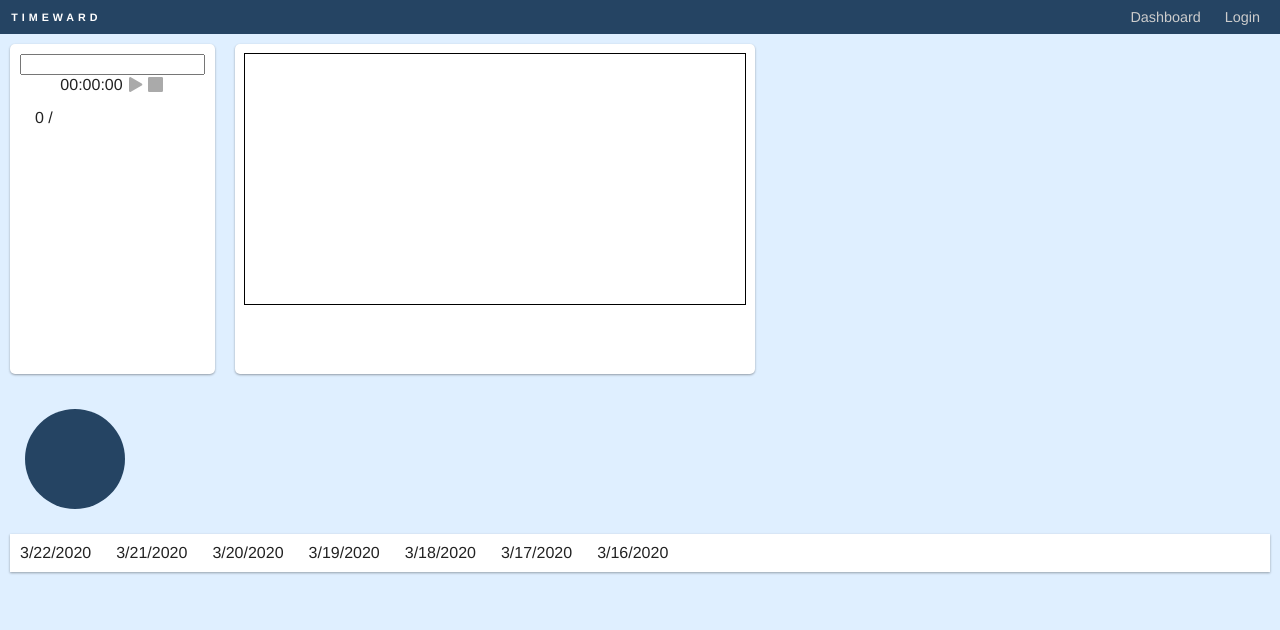
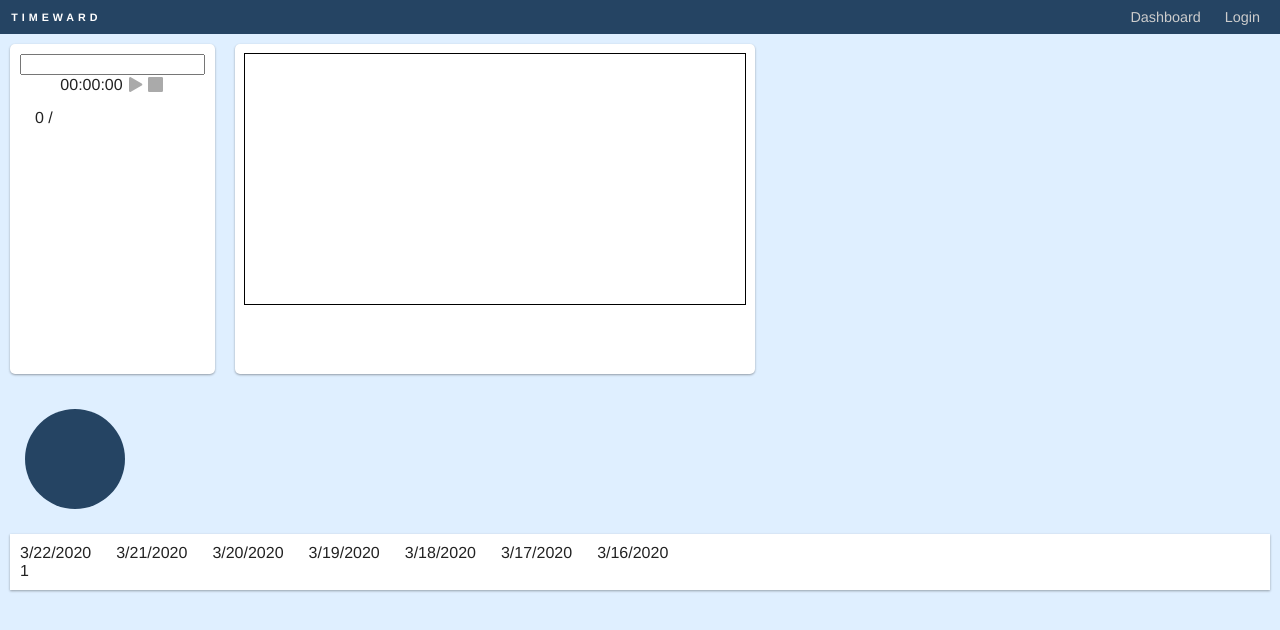
Before and after one commit to rpivo/timeward-react, a React app: page / in a window 1280 px wide. Shown: the top 630 px of the page. Built offline with nearby package versions, Linux system fonts and the light colour scheme; the HTML template or start-up script is replaced by a standard one.

Commit message:
add recordCount prop to timeline days

```diff
--- a/src/components/Timeline.tsx
+++ b/src/components/Timeline.tsx
@@ -3,17 +3,26 @@ import StyledTimeline from '@styles/components/Timeline.styled';
 
 type TimelineProps = { children: React.ReactNode };
 
-type DayProps = { day: number }
+type DayProps = {
+  day: number;
+  recordCount?: number;
+};
 
 type TimelineComposition = { Day: React.FC<DayProps> };
 
-const Day: React.FC<DayProps & {}> = ({ day }: DayProps): JSX.Element => {
+const Day: React.FC<DayProps & {}> = ({ day, recordCount }: DayProps): JSX.Element => {
   const getDayString = (): string => {
     const date = new Date();
     date.setDate(date.getDate() - day);
     return `${date.getMonth() + 1}/${date.getDate()}/${date.getFullYear()}`;
   };
-  return <div className='day'>{getDayString()}</div>;
+  return (
+    <div className='day'>
+      { getDayString() }
+      <br />
+      { recordCount }
+    </div>
+  );
 };
 
 const Timeline: React.FC<TimelineProps> & TimelineComposition =
--- a/src/pages/Dashboard.tsx
+++ b/src/pages/Dashboard.tsx
@@ -82,7 +82,7 @@ const Dashboard: React.FC = (): JSX.Element => {
       <PieChart />
       <Tile width='full'>
         <Timeline>
-          <Timeline.Day day={0} />
+          <Timeline.Day day={0} recordCount={ store.length } />
           <Timeline.Day day={1} />
           <Timeline.Day day={2} />
           <Timeline.Day day={3} />
```
Also changed, not shown: 1 other file (tests, documents, lock files or other folders).
